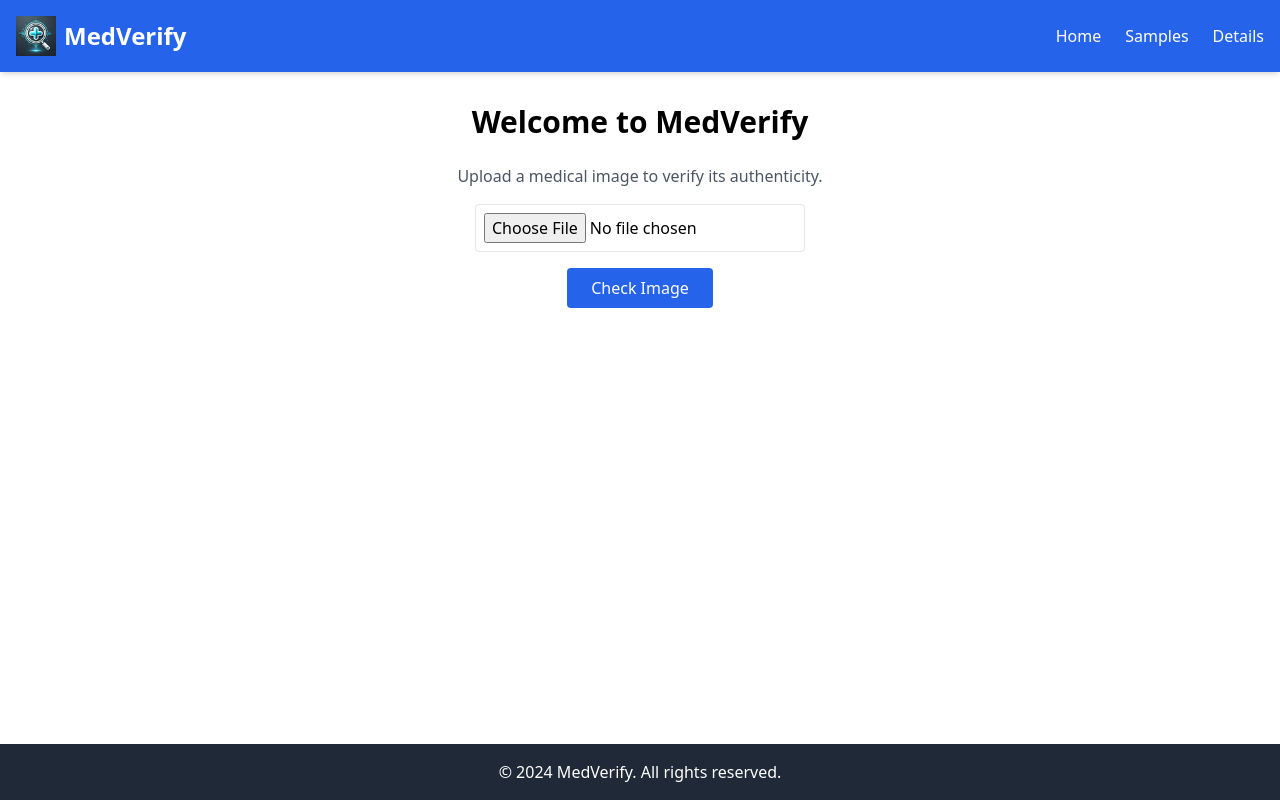
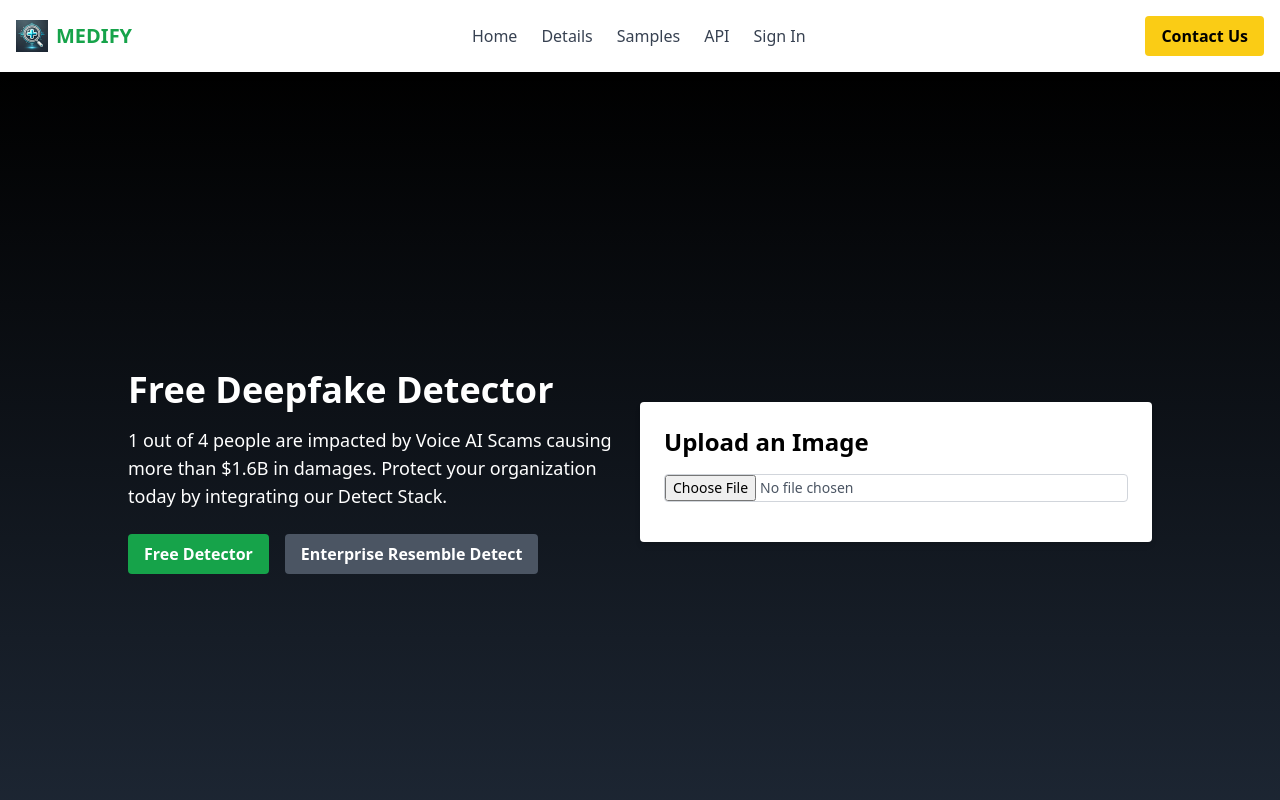
Before and after one commit to Kunalkudande/medverify, a React (Create React App) app: page / in a window 1280 px wide. Shown: the top 800 px of the page. Built offline with nearby package versions, Linux system fonts and the light colour scheme.

Commit message:
Medprojet

```diff
--- a/src/App.js
+++ b/src/App.js
@@ -1,25 +1,45 @@
-import { BrowserRouter as Router, Route, Routes } from 'react-router-dom';
-import HomePage from './pages/HomePage';
-import SamplesPage from './pages/SamplesPage';
-import DetailsPage from './pages/DetailsPage';
-import Navbar from './components/Navbar';
-import Footer from './components/Footer';
+import React, { useRef } from "react";
+import Navbar from "./components/Navbar";
+import Footer from "./components/Footer";
+import MainPage from "./pages/MainPage";
+import SamplesPage from "./pages/SamplesPage";
+import DetailsPage from "./pages/DetailsPage";
+import ApiSection from "./components/ApiSection";
 
 function App() {
+  const mainRef = useRef(null);
+  const samplesRef = useRef(null);
+  const detailsRef = useRef(null);
+  const apiRef = useRef(null);
+
+  const handleScrollToSection = (ref) => {
+    if (ref.current) {
+      ref.current.scrollIntoView({ behavior: "smooth" });
+    }
+  };
+
   return (
-    <Router>
-      <div className="min-h-screen flex flex-col">
-        <Navbar />
-        <main className="flex-grow">
-          <Routes>
-            <Route path="/" element={<HomePage />} />
-            <Route path="/samples" element={<SamplesPage />} />
-            <Route path="/details" element={<DetailsPage />} />
-          </Routes>
-        </main>
-        <Footer />
-      </div>
-    </Router>
+    <div className="min-h-screen flex flex-col">
+      <Navbar
+        scrollToSection={handleScrollToSection}
+        refs={{ mainRef, samplesRef, detailsRef, apiRef }}
+      />
+      <main className="flex-grow">
+        <section ref={mainRef}>
+          <MainPage />
+        </section>
+        <section ref={samplesRef}>
+          <SamplesPage />
+        </section>
+        <section ref={apiRef}>
+          <ApiSection />
+        </section>
+        <section ref={detailsRef}>
+          <DetailsPage />
+        </section>
+      </main>
+      <Footer />
+    </div>
   );
 }
 
--- /dev/null
+++ b/src/components/ApiSection.jsx
@@ -0,0 +1,34 @@
+import React from "react";
+
+const ApiSection = () => {
+  return (
+    <div className="flex flex-col items-center justify-center p-8 bg-gradient-to-b from-black to-gray-800 text-white">
+      <div className="bg-yellow-500 text-black px-2 py-1 mb-4 font-semibold">
+        FOR DEVELOPERS
+      </div>
+      <h2 className="text-4xl font-bold mb-4">Developer first API</h2>
+      <p className="max-w-md text-center mb-6">
+        Empower your applications to recognize deepfake audio across a myriad of media types, from music to podcasts, combating AI fraud by leveraging cutting-edge neural models.
+      </p>
+      <button className="px-6 py-3 bg-yellow-400 text-black font-semibold rounded hover:bg-yellow-500 mb-6">
+        Get API Access
+      </button>
+      <div className="bg-gray-800 rounded p-4 text-sm overflow-auto max-w-full w-80 md:w-[600px]">
+        <pre className="text-left text-green-500 whitespace-pre-wrap">
+          <code>
+{`curl --location --request POST \\
+'https://app.resemble.ai/api/v2/detect' \\
+--header 'x-access-token: YOURACCESSTOKEN' \\
+--header 'Content-Type: application/json' \\
+--data-raw '{
+  "audio_src": "https://resemble-detect.s3.us-east-2.amazonaws.com/example.wav",
+  "mode": "label"
+}'`}
+          </code>
+        </pre>
+      </div>
+    </div>
+  );
+};
+
+export default ApiSection;
--- a/src/components/Footer.jsx
+++ b/src/components/Footer.jsx
@@ -1,9 +1,72 @@
-function Footer() {
-    return (
-      <footer className="bg-gray-800 text-white p-4 text-center">
-        <p>&copy; 2024 MedVerify. All rights reserved.</p>
-      </footer>
-    );
-  }
+import React from "react";
 
-  export default Footer;
+const Footer = () => {
+  return (
+    <footer className="bg-gray-100 py-8 mt-8">
+      <div className="container mx-auto px-4 grid grid-cols-1 md:grid-cols-5 gap-8">
+        <div>
+          <h4 className="font-semibold mb-2">Popular Templates</h4>
+          <ul>
+            <li>Content Calendar</li>
+            <li>Product Roadmap</li>
+            <li>Inventory Tracking</li>
+            <li>Marketing Campaign Tracking</li>
+            <li>Event Planning</li>
+
+          </ul>
+        </div>
+        <div>
+          <h4 className="font-semibold mb-2">Popular Extensions</h4>
+          <ul>
+            <li>Miro</li>
+            <li>Jira</li>
+            <li>Clearbit</li>
+            <li>Loom</li>
+            <li>Formstack</li>
+
+          </ul>
+        </div>
+        <div>
+          <h4 className="font-semibold mb-2">Popular Solutions</h4>
+          <ul>
+            <li>Marketing</li>
+            <li>Product Operations</li>
+            <li>Human Resources</li>
+            <li>Sales</li>
+            <li>Operations</li>
+
+          </ul>
+        </div>
+        <div>
+          <h4 className="font-semibold mb-2">Learn More</h4>
+          <ul>
+            <li>
+              Webinars <span className="bg-blue-200 text-blue-800 px-2 py-0.5 rounded text-xs ml-1">POPULAR</span>
+            </li>
+            <li>
+              Demos <span className="bg-green-200 text-green-800 px-2 py-0.5 rounded text-xs ml-1">NEW</span>
+            </li>
+            <li>Guides</li>
+            <li>Customer Stories</li>
+            <li>Articles</li>
+
+          </ul>
+        </div>
+        <div>
+          <h4 className="font-semibold mb-2">Company</h4>
+          <ul>
+            <li>About</li>
+            <li>
+              Careers <span className="bg-blue-200 text-blue-800 px-2 py-0.5 rounded text-xs ml-1">POPULAR</span>
+            </li>
+            <li>Blog</li>
+            <li>Status</li>
+            <li>Newsroom</li>
+          </ul>
+        </div>
+      </div>
+    </footer>
+  );
+};
+
+export default Footer;
--- a/src/components/Navbar.js
+++ /dev/null
@@ -1,23 +0,0 @@
-import { Link } from 'react-router-dom';
-import logo from '../images/logo.webp'; // Import the logo image
-
-function Navbar() {
-  return (
-    <nav className="bg-blue-600 text-white p-4 flex justify-between items-center shadow-md">
-      {/* Logo and title section */}
-      <div className="flex items-center space-x-2">
-        <img src={logo} alt="MedVerify Logo" className="h-10" />
-        <h1 className="text-2xl font-bold">MedVerify</h1>
-      </div>
-
-      {/* Navigation links */}
-      <div className="space-x-6">
-        <Link to="/" className="hover:underline">Home</Link>
-        <Link to="/samples" className="hover:underline">Samples</Link>
-        <Link to="/details" className="hover:underline">Details</Link>
-      </div>
-    </nav>
-  );
-}
-
-export default Navbar;
--- /dev/null
+++ b/src/components/Navbar.jsx
@@ -0,0 +1,37 @@
+import React from "react";
+import logo from '../images/logo.webp';
+
+const Navbar = ({ scrollToSection, refs }) => {
+  return (
+    <nav className="sticky top-0 flex items-center justify-between p-4 shadow-md bg-white z-50">
+      <div className="flex items-center">
+        <img src={logo} alt="Resemble AI" className="h-8 mr-2" />
+        <span className="text-xl font-bold text-green-600">MEDIFY</span>
+      </div>
+
+      <div className="flex space-x-6 text-gray-700">
+        <button onClick={() => scrollToSection(refs.mainRef)} className="focus:outline-none hover:text-black">
+          Home
+        </button>
+        <button onClick={() => scrollToSection(refs.detailsRef)} className="focus:outline-none hover:text-black">
+          Details
+        </button>
+        <button onClick={() => scrollToSection(refs.samplesRef)} className="focus:outline-none hover:text-black">
+          Samples
+        </button>
+        <button onClick={() => scrollToSection(refs.apiRef)} className="focus:outline-none hover:text-black">
+          API
+        </button>
+        <button className="focus:outline-none hover:text-black">Sign In</button>
+      </div>
+
+      <div>
+        <button className="px-4 py-2 bg-yellow-400 text-black font-semibold rounded hover:bg-yellow-500">
+          Contact Us
+        </button>
+      </div>
+    </nav>
+  );
+};
+
+export default Navbar;
--- /dev/null
+++ b/src/pages/MainPage.jsx
@@ -0,0 +1,56 @@
+import React, { useState } from 'react';
+import SamplesPage from './SamplesPage';
+import DetailsPage from './DetailsPage';
+import ApiSection from '../components/ApiSection';
+
+const MainPage = () => {
+  const [image, setImage] = useState(null);
+
+  const handleImageUpload = (event) => {
+    const file = event.target.files[0];
+    setImage(file ? URL.createObjectURL(file) : null);
+  };
+
+  return (
+    <div className="flex flex-col items-center min-h-screen bg-gradient-to-b from-black to-gray-800 text-white">
+      {/* Main Page Section */}
+      <section id="main" className="flex flex-col items-center justify-center min-h-screen p-8">
+        <div className="w-full max-w-screen-lg mx-auto flex flex-col lg:flex-row items-center justify-between">
+          <div className="mb-8 lg:mb-0 lg:w-1/2">
+            <h1 className="text-4xl font-bold mb-4">Free Deepfake Detector</h1>
+            <p className="text-lg mb-6">
+              1 out of 4 people are impacted by Voice AI Scams causing more than $1.6B in damages.
+              Protect your organization today by integrating our Detect Stack.
+            </p>
+            <div className="flex space-x-4">
+              <button className="px-4 py-2 bg-green-600 text-white font-semibold rounded hover:bg-green-700">
+                Free Detector
+              </button>
+              <button className="px-4 py-2 bg-gray-600 text-white font-semibold rounded hover:bg-gray-700">
+                Enterprise Resemble Detect
+              </button>
+            </div>
+          </div>
+          <div className="lg:w-1/2 bg-white rounded p-6 shadow-md text-black">
+            <h2 className="text-2xl font-semibold mb-4">Upload an Image</h2>
+            <input
+              type="file"
+              accept="image/*"
+              onChange={handleImageUpload}
+              className="block w-full mb-4 text-sm text-gray-600 border border-gray-300 rounded cursor-pointer focus:outline-none"
+            />
+            {image && (
+              <div className="mt-4">
+                <p className="mb-2">Uploaded Image Preview:</p>
+                <img src={image} alt="Uploaded preview" className="max-w-full h-auto rounded" />
+              </div>
+            )}
+          </div>
+        </div>
+      </section>
+
+    </div>
+  );
+};
+
+export default MainPage;
```
